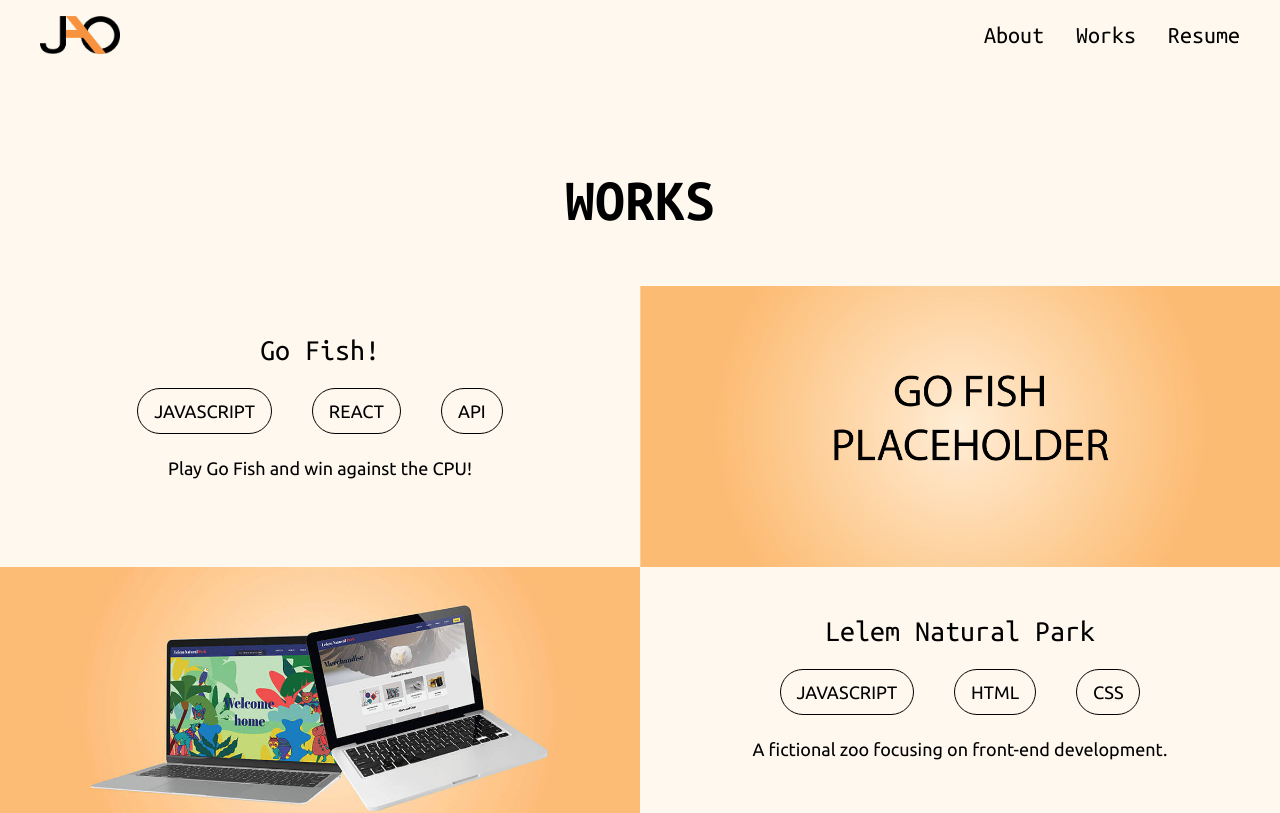
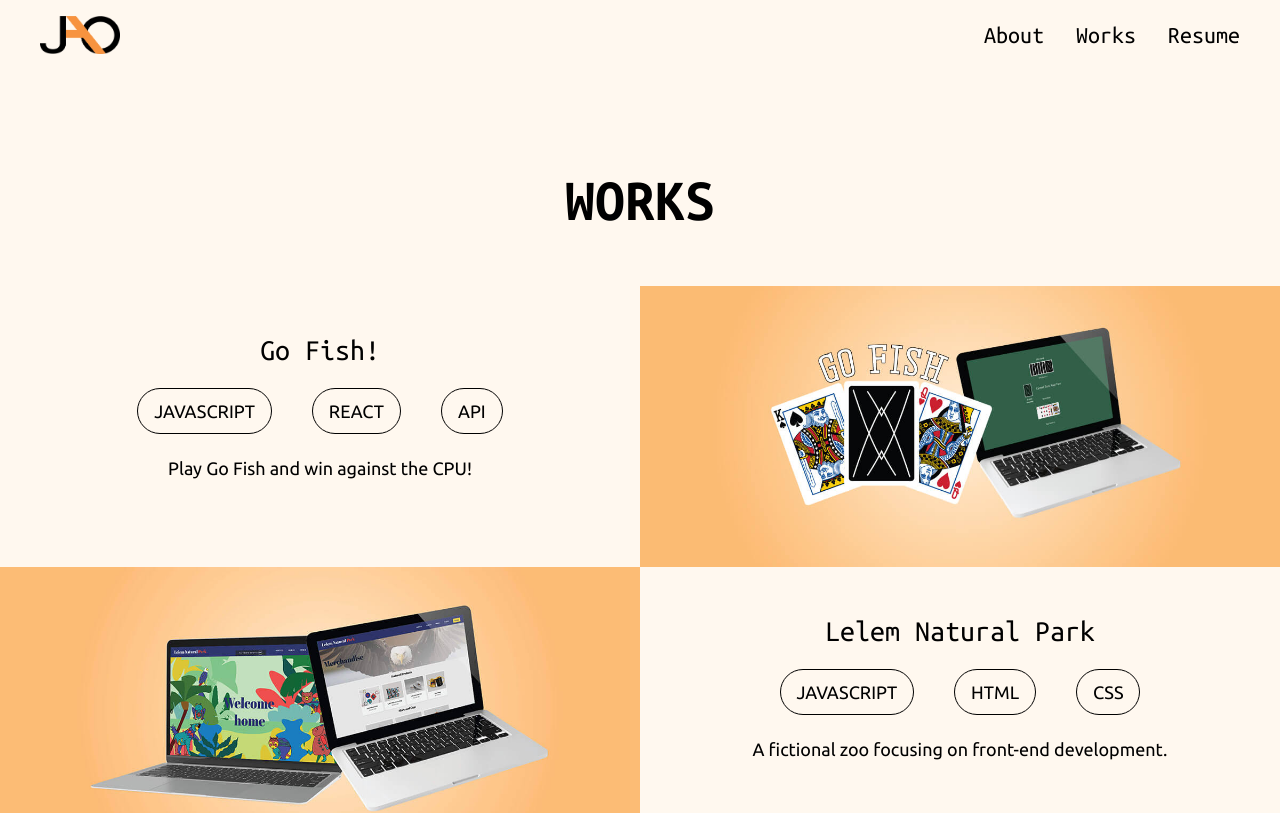
Before and after one commit to jorola0411/PortfolioWebsite, a React (Vite) app in the folder portfolio-website/: page /projects in a window 1280 px wide. Shown: the top 813 px of the page. Built offline with nearby package versions, Linux system fonts and the light colour scheme.

Commit message:
added gofish thumbnail

```diff
--- a/portfolio-website/src/components/Projects.jsx
+++ b/portfolio-website/src/components/Projects.jsx
@@ -3,7 +3,7 @@ import { Link } from "react-router-dom";
 import featuredproject1 from '/src/assets/featuredprojects1.jpg';
 import featuredproject2 from '/src/assets/featuredprojects2.jpg';
 import featuredproject4 from '/src/assets/featuredprojects4.jpg';
-import placeholder from '/src/assets/placeholder.jpg'
+import gofish from '/src/assets/gofish.jpg'
 import AOS from 'aos';
 import 'aos/dist/aos.css';
 // ..
@@ -55,7 +55,7 @@ function Project() {
 
               <div className="sm:col-span-4 md:col-span-2 lg:col-span-2 xl:col-span-2 sm:order-1 md:order-2 lg:order-2 xl:order-2 xl:mb-0">
                 <Link to="gofish" >
-                  <img src={placeholder} alt="Styles" className="xl:w-full xl:h-auto" description="CTA that leads the user to one of my projects, Styles, a UI/UX focused project." />
+                  <img src={gofish} alt="Styles" className="xl:w-full xl:h-auto" description="CTA that leads the user to one of my projects, Styles, a UI/UX focused project." />
                 </Link>
               </div>
 
```
Also changed, not shown: portfolio-website/src/assets/gofish.jpg (added), portfolio-website/src/assets/placeholder.jpg (deleted).
